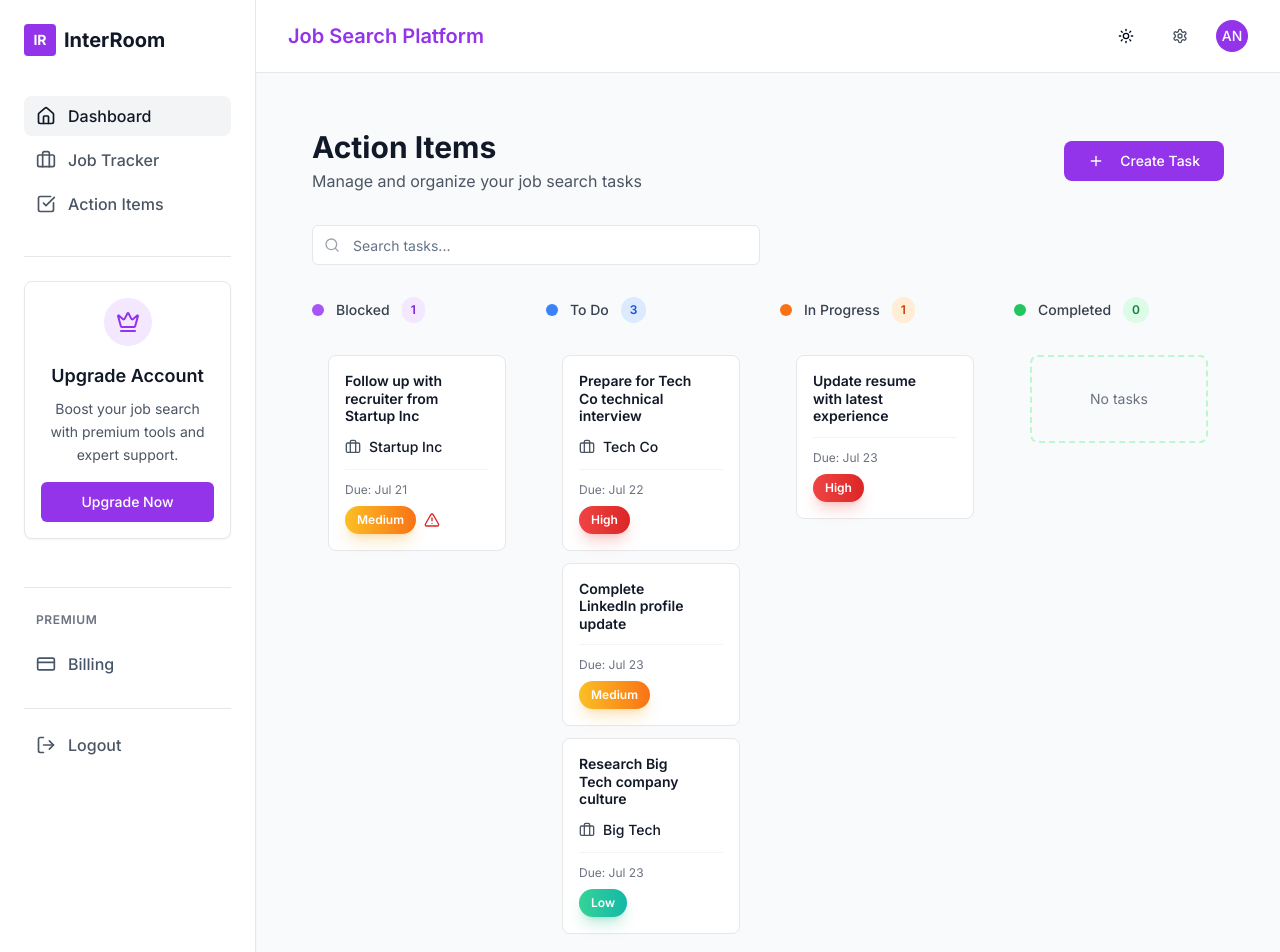
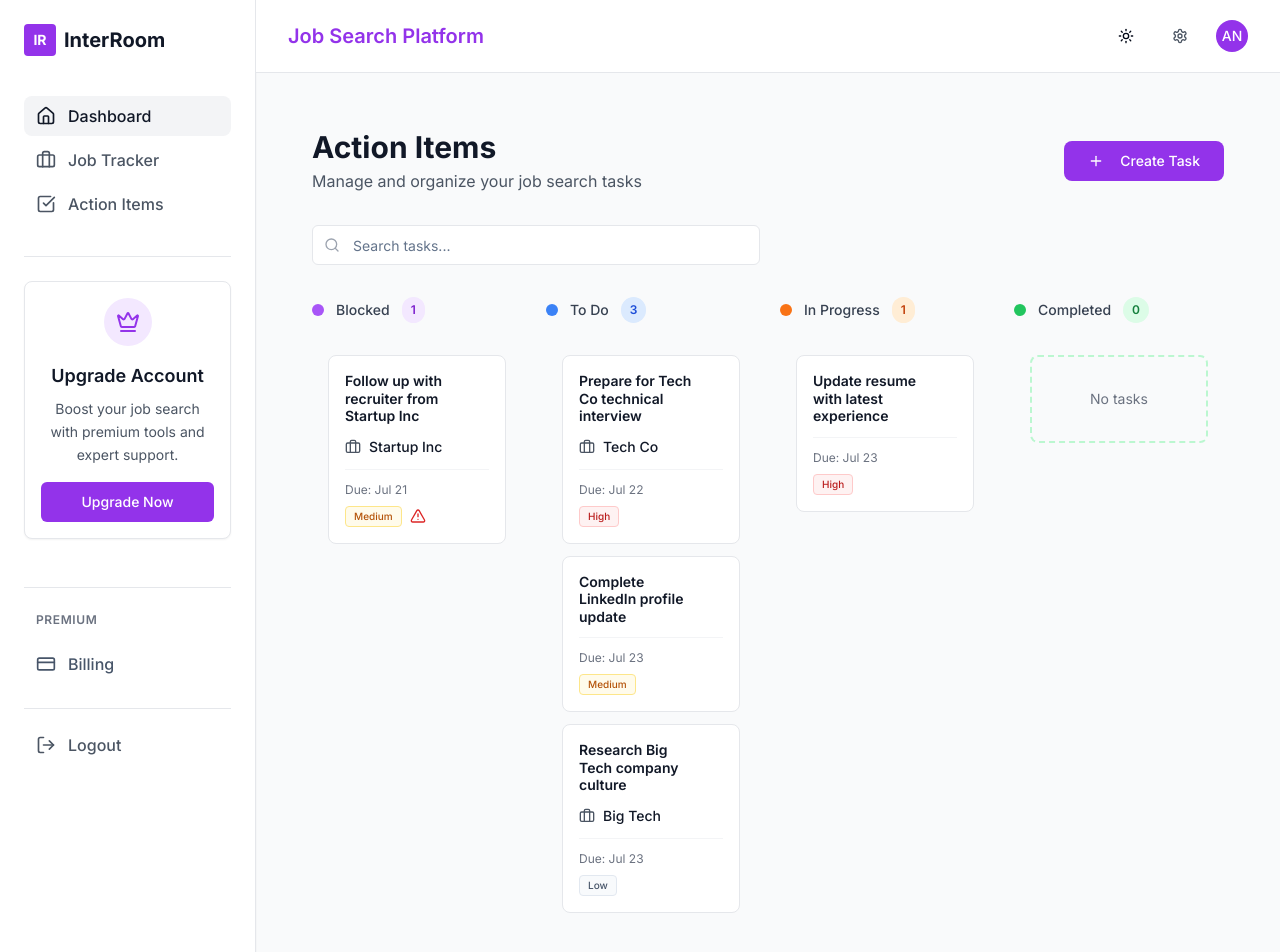
Before and after one commit to interroom-product/action-items, a Next.js app: page /action-items in a window 1280 px wide. Shown: the top 952 px of the page. Built offline with nearby package versions, Linux system fonts and the light colour scheme.

Commit message:
fix: refine action item priority badges
Use smaller, muted colors and minimal padding for subtle design

Co-authored-by: null <215475725+interroom-product@users.noreply.github.com>

```diff
--- a/components/action-item.tsx
+++ b/components/action-item.tsx
@@ -57,25 +57,25 @@ export function ActionItem({
     switch (priority) {
       case "High":
         return (
-          <Badge className="bg-gradient-to-r from-red-500 to-red-600 text-white border-0 font-semibold px-3 py-1.5 text-xs rounded-full shadow-lg shadow-red-500/25 hover:shadow-red-500/40 transition-all duration-200">
+          <Badge className="bg-red-50 text-red-700 border border-red-200 font-medium px-2 py-0.5 text-[10px] rounded-sm">
             High
           </Badge>
         )
       case "Medium":
         return (
-          <Badge className="bg-gradient-to-r from-amber-400 to-orange-500 text-white border-0 font-semibold px-3 py-1.5 text-xs rounded-full shadow-lg shadow-amber-500/25 hover:shadow-amber-500/40 transition-all duration-200">
+          <Badge className="bg-amber-50 text-amber-700 border border-amber-200 font-medium px-2 py-0.5 text-[10px] rounded-sm">
             Medium
           </Badge>
         )
       case "Low":
         return (
-          <Badge className="bg-gradient-to-r from-emerald-400 to-teal-500 text-white border-0 font-semibold px-3 py-1.5 text-xs rounded-full shadow-lg shadow-emerald-500/25 hover:shadow-emerald-500/40 transition-all duration-200">
+          <Badge className="bg-slate-50 text-slate-600 border border-slate-200 font-medium px-2 py-0.5 text-[10px] rounded-sm">
             Low
           </Badge>
         )
       default:
         return (
-          <Badge className="bg-gradient-to-r from-gray-400 to-gray-500 text-white border-0 font-semibold px-3 py-1.5 text-xs rounded-full shadow-lg shadow-gray-500/25 hover:shadow-gray-500/40 transition-all duration-200">
+          <Badge className="bg-gray-50 text-gray-600 border border-gray-200 font-medium px-2 py-0.5 text-[10px] rounded-sm">
             Unknown
           </Badge>
         )
```
